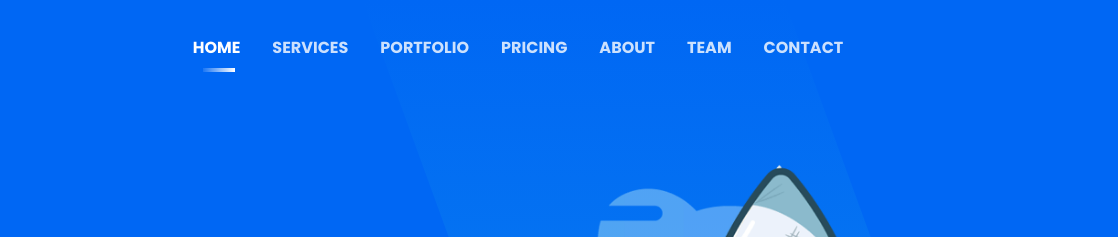
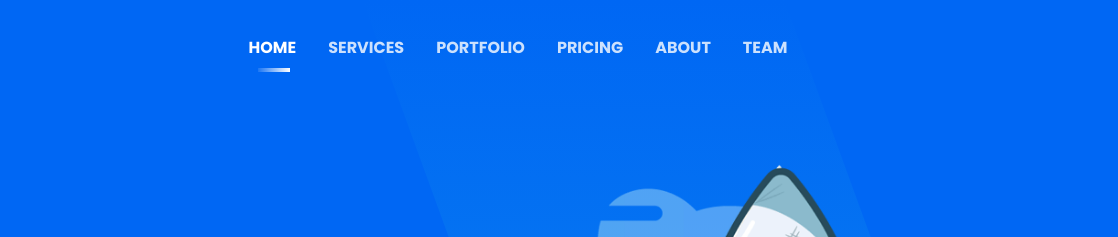
Before and after one commit to ridbay/Web-for-test, a plain HTML site: page index.html in a window 1280 px wide. Shown: the top 237 px of the page, 162-1280 px from the left. Drawn offline with Linux system fonts and the light colour scheme.

Commit message:
some changes

```diff
--- a/index.html
+++ b/index.html
@@ -85,7 +85,7 @@
                                 <li class="nav-item"><a class="page-scroll" href="#pricing">Pricing</a></li>
                                 <li class="nav-item"><a class="page-scroll" href="#about">About</a></li>
                                 <li class="nav-item"><a class="page-scroll" href="#team">Team</a></li>
-                                <li class="nav-item"><a class="page-scroll" href="#contact">Contact</a></li>
+                                <!-- <li class="nav-item"><a class="page-scroll" href="#contact">Contact</a></li> -->
                             </ul>
                         </div>
 
```
Also changed, not shown: license.txt.
